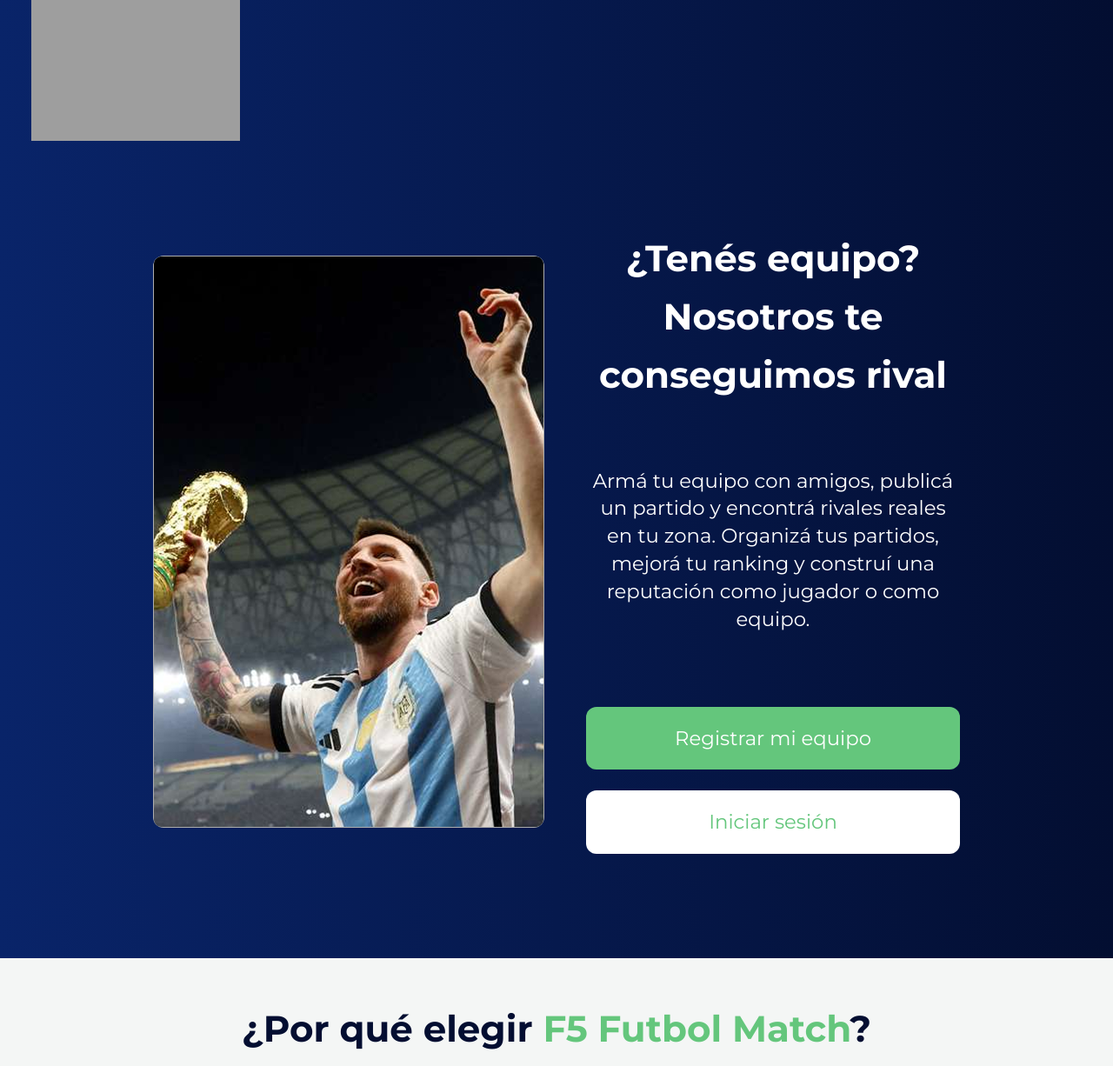
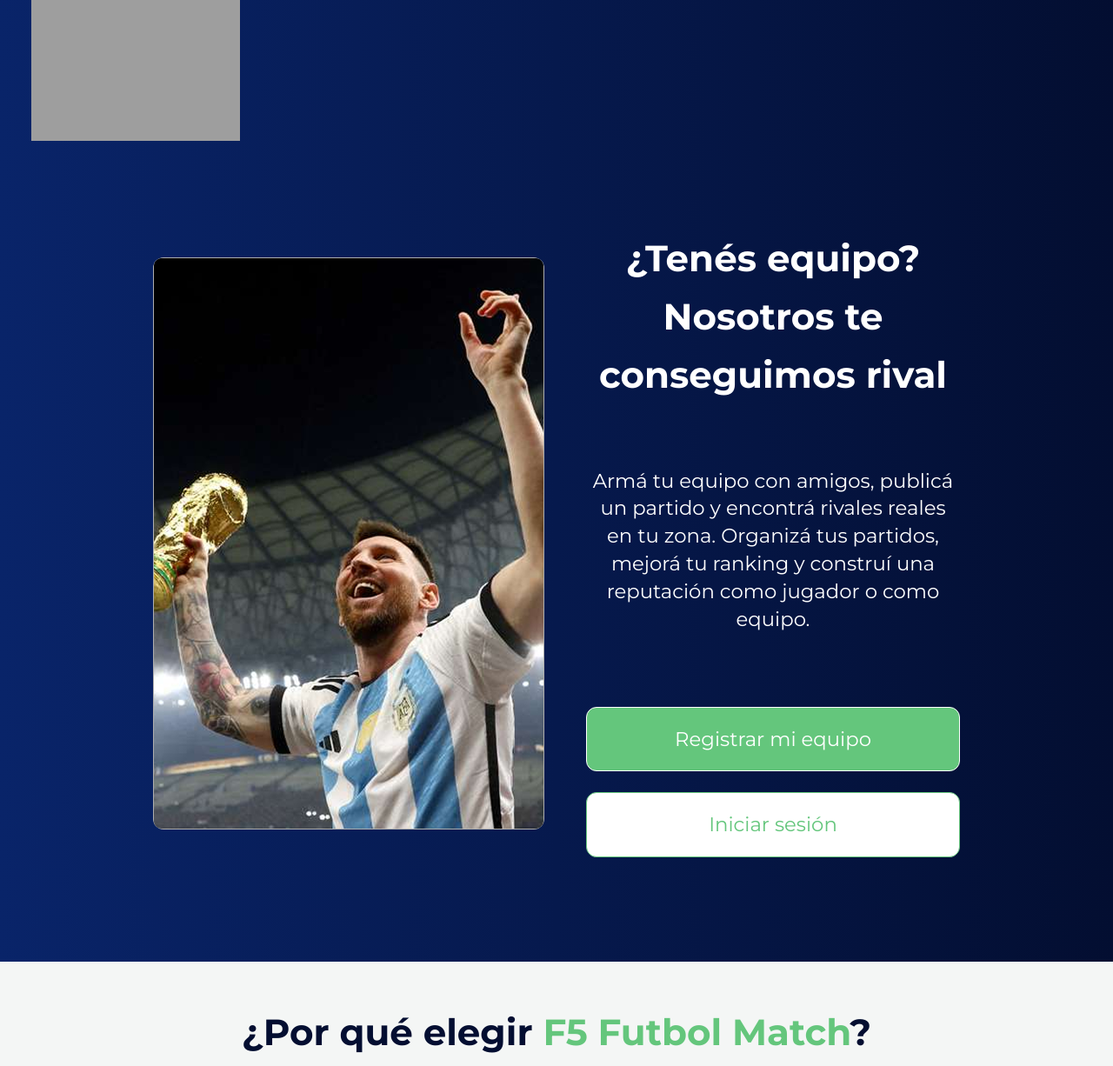
Before and after one commit to pfrovdev/matchmaking-futbol-paw, a PHP site: template src/App/views/home.php in a window 1280 px wide. Shown: the top 1226 px of the page at 87% size. Run offline with PHP 8.4, Linux system fonts and the light colour scheme; the template is opened without the code that fills it, so the values that code supplies are empty; grey boxes are pictures that could not be loaded.

Commit message:
Comenzamos refactor css botoens, y terminamos la home

```diff
--- a/public/css/base.css
+++ b/public/css/base.css
@@ -84,7 +84,7 @@ a:hover {
   color: var(--secondary-color);
 }
 
-button {
+.button {
   font-family: inherit;
   background-color: var(--button-primary-background-color);
   color: var(--primary-buttons-color);
@@ -92,9 +92,10 @@ button {
   border: 1px solid var(--primary-buttons-color);
   border-radius: 0.5rem;
   cursor: pointer;
+  text-align: center;
 }
 
-button:hover {
+.button:hover {
   background-color: var(--contrast-text-color);
   color: var(--muted-text-color);
   border: 1px solid var(--muted-text-color);
--- a/public/css/home.css
+++ b/public/css/home.css
@@ -44,28 +44,16 @@
   gap: 1rem;
 }
 
-.home-container a {
-  background-color: var(--button-secondary-background-color);
-  color: var(--secondary-buttons-color);
-  text-align: center;
-  padding: 0.75rem 2rem;
-  border-radius: .5rem;
-  transition: background-color .3s, color .3s;
+.button-group a:nth-of-type(2) {
+  background-color: var(--contrast-text-color);
+  color: var(--muted-text-color);
+  border: 1px solid var(--muted-text-color);
 }
 
-.home-container a:hover {
+.button-group a:nth-of-type(2):hover {
   background-color: var(--button-primary-background-color);
   color: var(--primary-buttons-color);
-}
-
-.button-group a:nth-child(1) {
-  background-color: var(--secondary-buttons-color);
-  color: var(--button-secondary-background-color);
-}
-
-.button-group a:nth-child(1):hover {
-  background-color: var(--button-secondary-background-color);
-  color: var(--secondary-buttons-color);
+  border: 1px solid var(--primary-buttons-color);
 }
 
 .benefits-section {
@@ -135,11 +123,6 @@
     grid-row: 2;
     justify-self: start;
     max-width: 30rem;
-  }
-
-  .button-group {
-    grid-column: 2;
-    grid-row: 3;
   }
 
   .home-container a {
--- a/public/js/header.js
+++ b/public/js/header.js
@@ -59,11 +59,11 @@ document.addEventListener('DOMContentLoaded', ()=> {
         contenedor.classList.toggle('show');
       });
     }
-  }
 
     // 3) Si se hace clic en cualquier parte fuera del .header-my-account, cerramos el menú
     document.addEventListener('click', function() {
       contenedor.classList.remove('show');
     });
+  }
 
   });
--- a/src/App/views/home.php
+++ b/src/App/views/home.php
@@ -24,8 +24,8 @@
                 Organizá tus partidos, mejorá tu ranking y construí una reputación como jugador o como equipo.
             </p>
             <div class="button-group">
-              <a href="create-account">Registrar mi equipo</a>
-              <a href="login">Iniciar sesión</a>
+              <a href="create-account" class="button">Registrar mi equipo</a>
+              <a href="login" class="button secondary">Iniciar sesión</a>
             </div>
           </div>
         </section>
--- a/src/App/views/parts/footer.php
+++ b/src/App/views/parts/footer.php
@@ -18,7 +18,7 @@
         <h2>Newsletter</h2>
         <form>
             <input type="email" id="email" name="email" placeholder="Tu correo electrónico" required>
-            <button type="submit">Suscribirse</button>
+            <button type="submit" class="button">Suscribirse</button>
         </form>
     </section>
 
```
